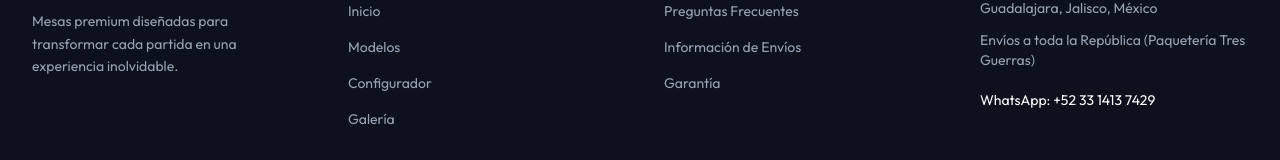
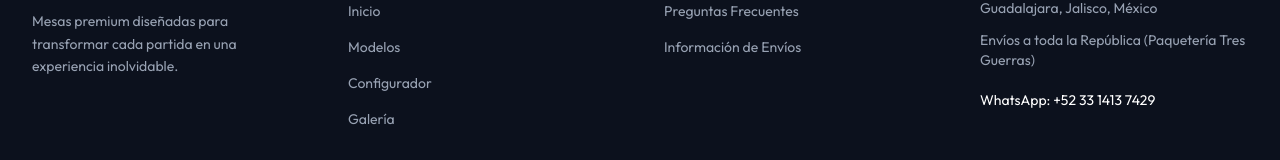
Before and after one commit to Arcoberto/CatalogoMidgard, a Next.js app: page / in a window 1280 px wide. Shown: the part 2008-2168 px from the top of the page. Built offline with nearby package versions, Linux system fonts and the light colour scheme.

Commit message:
Footer: quitar enlace Garantía de Soporte

```diff
--- a/src/components/layout/Footer.tsx
+++ b/src/components/layout/Footer.tsx
@@ -33,7 +33,6 @@ export function Footer() {
             <ul className="space-y-3">
               <li><Link href="#faq" className="text-midgard-gray hover:text-white transition-colors text-sm">Preguntas Frecuentes</Link></li>
               <li><Link href="#envios" className="text-midgard-gray hover:text-white transition-colors text-sm">Información de Envíos</Link></li>
-              <li><Link href="#garantia" className="text-midgard-gray hover:text-white transition-colors text-sm">Garantía</Link></li>
             </ul>
           </div>
 
```
